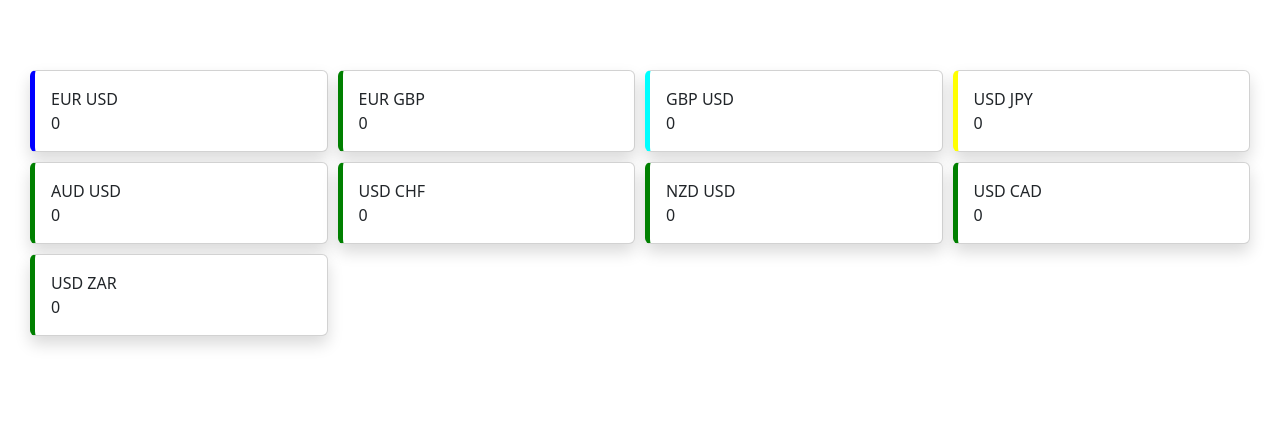
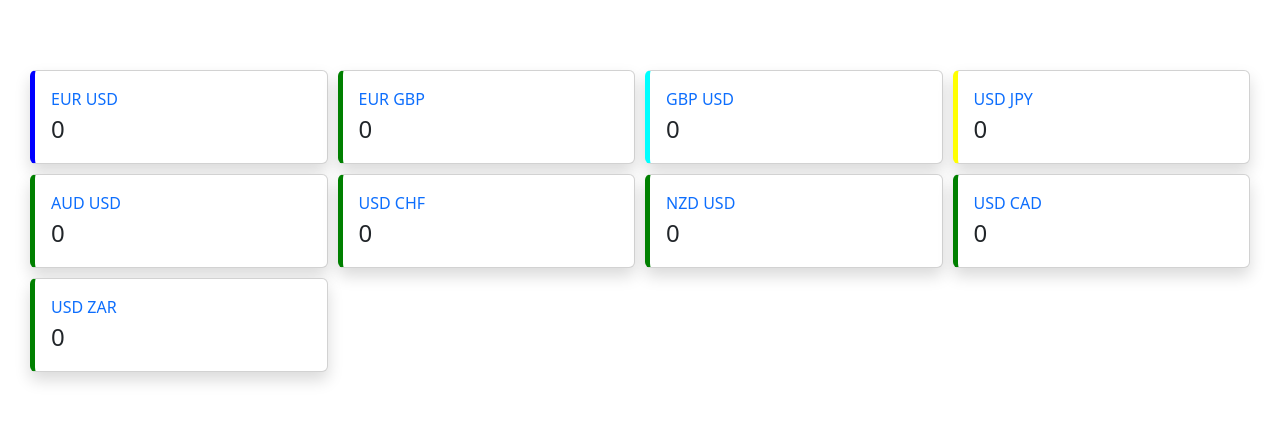
Before and after one commit to xcurvnubaim/kuliah-pweb-ets, a plain HTML site: page index.html in a window 1280 px wide. Drawn offline with nearby package versions, Linux system fonts and the light colour scheme; no server answers.

Commit message:
fix styling

```diff
--- a/index.html
+++ b/index.html
@@ -22,56 +22,56 @@
     <div class="container-card">
       <div class="card w-full shadow" style="border-left: 5px solid blue;">
         <div class="card-body">
-          <div class="card-text">EUR USD</div>
-          <div class="card-text" id="EURUSD">0</div>
+          <div class="card-text text-primary">EUR USD</div>
+          <div class="card-text fs-4" id="EURUSD">0</div>
         </div>
       </div>
       <div class="card w-full shadow" style="border-left: 5px solid green;">
         <div class="card-body">
-          <div class="card-text">EUR GBP</div>
-          <div class="card-text" id="EURGBP">0</div>
+          <div class="card-text text-primary">EUR GBP</div>
+          <div class="card-text fs-4" id="EURGBP">0</div>
         </div>
       </div>
       <div class="card w-full shadow" style="border-left: 5px solid cyan;">
         <div class="card-body">
-          <div class="card-text">GBP USD</div>
-          <div class="card-text" id="GBPUSD">0</div>
+          <div class="card-text text-primary">GBP USD</div>
+          <div class="card-text fs-4" id="GBPUSD">0</div>
         </div>
       </div>
       <div class="card w-full shadow" style="border-left: 5px solid yellow;">
         <div class="card-body">
-          <div class="card-text">USD JPY</div>
-          <div class="card-text" id="USDJPY">0</div>
+          <div class="card-text text-primary">USD JPY</div>
+          <div class="card-text fs-4" id="USDJPY">0</div>
         </div>
       </div>
       <div class="card w-full shadow" style="border-left: 5px solid green;">
         <div class="card-body">
-          <div class="card-text">AUD USD</div>
-          <div class="card-text" id="USDCHF">0</div>
+          <div class="card-text text-primary">AUD USD</div>
+          <div class="card-text fs-4" id="AUDUSD">0</div>
         </div>
       </div>
       <div class="card w-full shadow" style="border-left: 5px solid green;">
         <div class="card-body">
-          <div class="card-text">USD CHF</div>
-          <div class="card-text" id="USDCAD">0</div>
+          <div class="card-text text-primary">USD CHF</div>
+          <div class="card-text fs-4" id="USDCHF">0</div>
         </div>
       </div>
       <div class="card w-full shadow" style="border-left: 5px solid green;">
         <div class="card-body">
-          <div class="card-text">NZD USD</div>
-          <div class="card-text" id="USDZAR">0</div>
+          <div class="card-text text-primary">NZD USD</div>
+          <div class="card-text fs-4" id="NZDUSD">0</div>
         </div>
       </div>
       <div class="card w-full shadow" style="border-left: 5px solid green;">
         <div class="card-body">
-          <div class="card-text">USD CAD</div>
-          <div class="card-text" id="AUDUSD">0</div>
+          <div class="card-text text-primary">USD CAD</div>
+          <div class="card-text fs-4" id="USDCAD">0</div>
         </div>
       </div>
       <div class="card w-full shadow" style="border-left: 5px solid green;">
         <div class="card-body">
-          <div class="card-text">USD ZAR</div>
-          <div class="card-text" id="NZDUSD">0</div>
+          <div class="card-text text-primary">USD ZAR</div>
+          <div class="card-text fs-4" id="USDZAR">0</div>
         </div>
       </div>
     </div>
```
